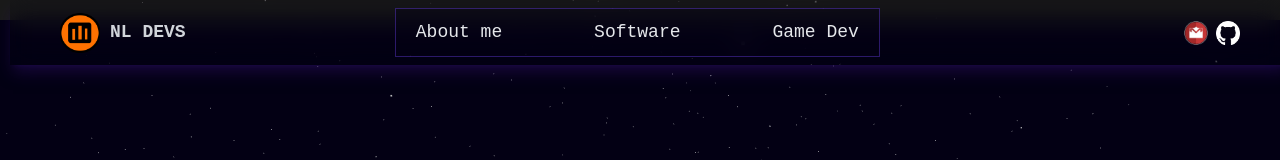
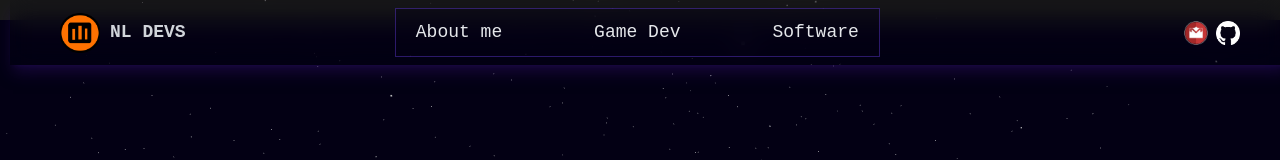
Before and after one commit to PhArObiS/nldevs.ca, a Next.js app: page / in a window 1280 px wide. Shown: the top 160 px of the page. Built offline with nearby package versions, Linux system fonts and the light colour scheme; a web font is replaced by a local one.

Commit message:
Navbar fix and favicon

```diff
--- a/components/main/Navbar.tsx
+++ b/components/main/Navbar.tsx
@@ -30,11 +30,11 @@ const Navbar = () => {
             <a href="#about-me" className="cursor-pointer">
               About me
             </a>
+            <a href="#GameDev" className="cursor-pointer">
+              Game Dev
+            </a>
             <a href="#projects" className="cursor-pointer">
               Software
-            </a>
-            <a href="#GameDev" className="cursor-pointer">
-              Game Dev
             </a>
           </div>
         </div>
```
